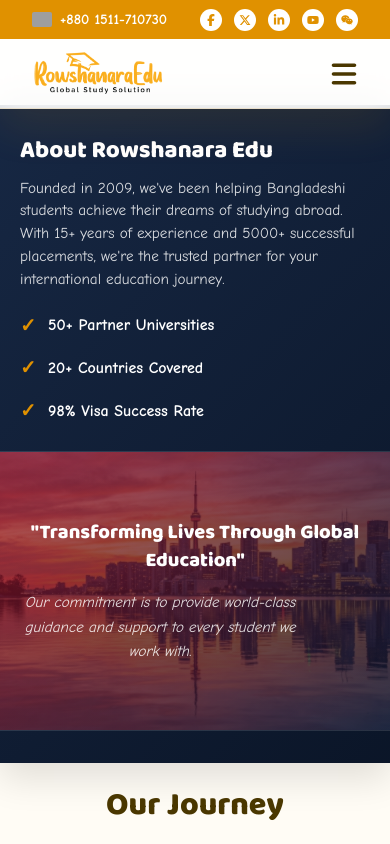
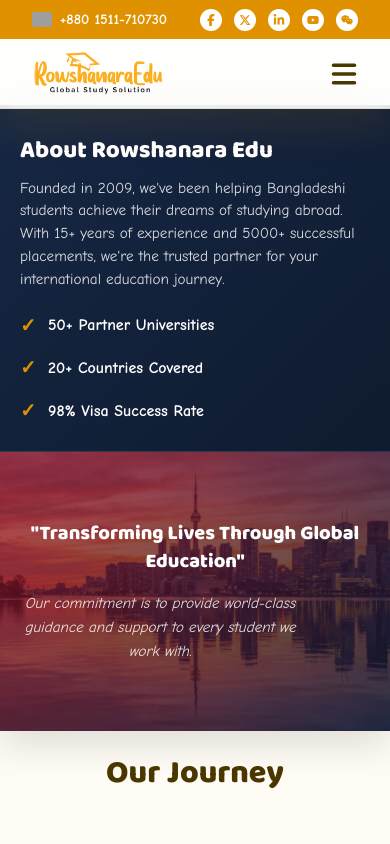
Before and after one commit to princeshiamofficial/Rowshanara-Edu, a Next.js app: page /about in a window 390 px wide. Shown: the top 844 px of the page. Built offline with nearby package versions, Linux system fonts and the light colour scheme; grey boxes are pictures that could not be loaded.

Commit message:
fix(about): remove bottom spacing gap on BrandOverview card on mobile

```diff
--- a/src/app/globals.css
+++ b/src/app/globals.css
@@ -2316,8 +2316,10 @@ button {
     border-radius: 0 !important;
     border-left: none !important;
     border-right: none !important;
+    border-bottom: none !important;
     margin-left: -1.25rem !important;
     margin-right: -1.25rem !important;
+    margin-bottom: -2rem !important;
     padding: 2.5rem 1.25rem !important;
   }
 
```
